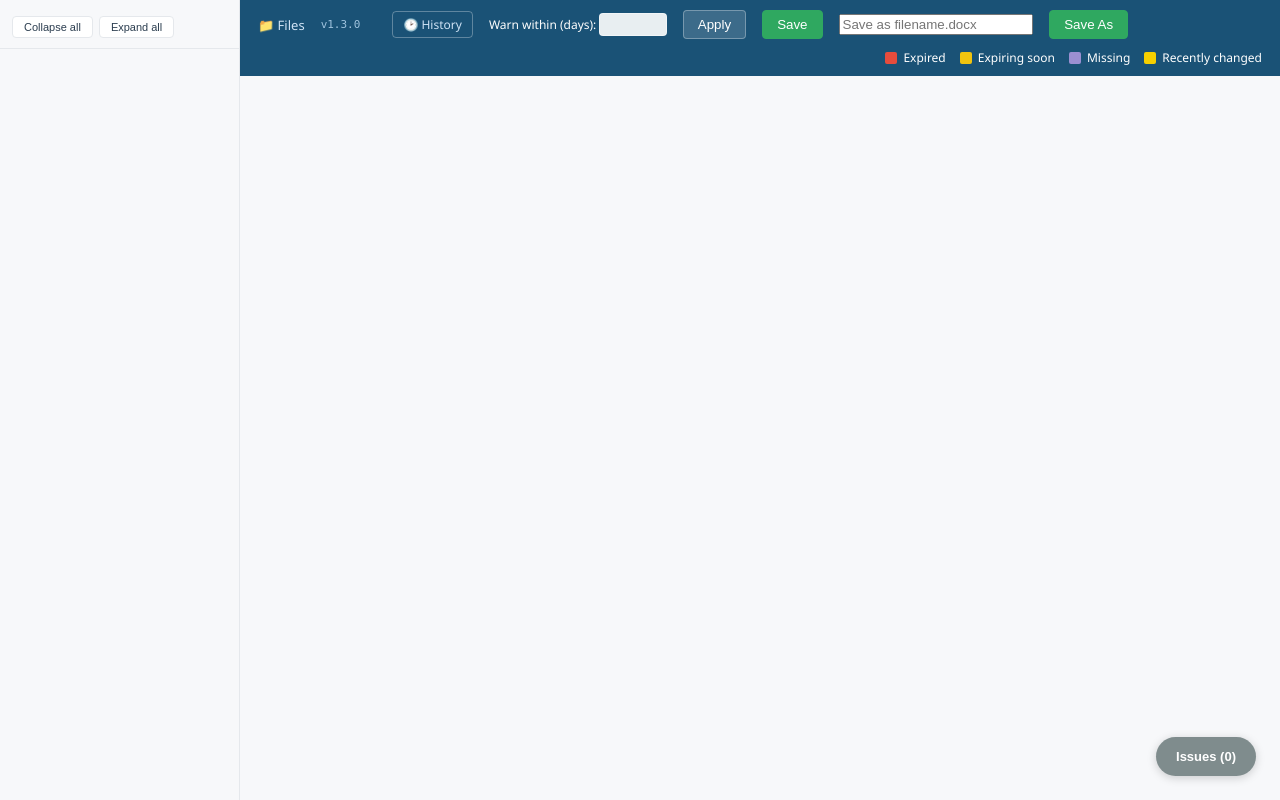
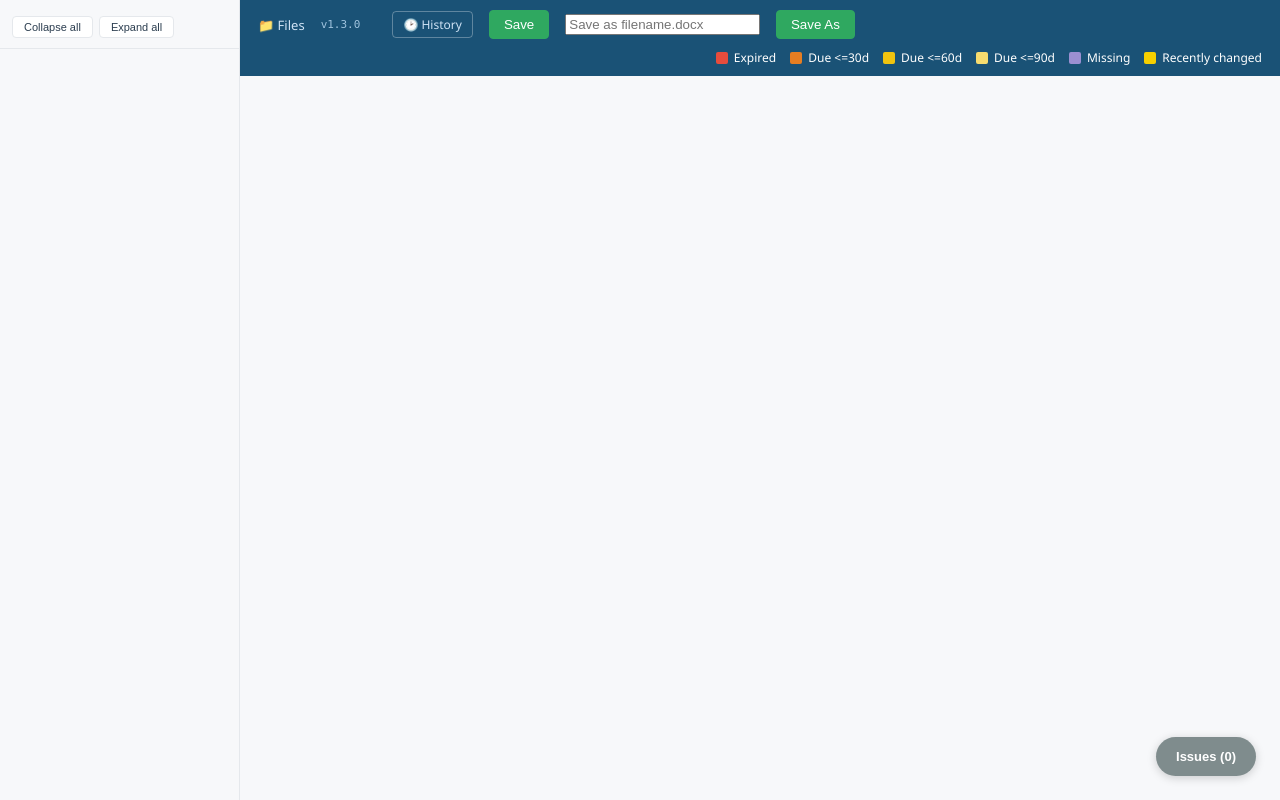
Before and after one commit to JayLight28/Project7_Q88, a Flask app: template templates/document.html in a window 1280 px wide. Run offline with Flask 3, Linux system fonts and the light colour scheme; the template is opened without the code that fills it, so the values that code supplies are empty; parts of the project's set-up code (start-up, migrations or seed data) failed here and were passed over.

Commit message:
Add calendar date pickers, 30/60/90-day tier colors, and home page severity highlighting
- document.html: date fields render as native <input type=date>; toolbar
  drops the old configurable warning-days control; legend shows the four
  fixed tiers.
- app.js: date inputs count toward the unsaved-changes warning.
- style.css: colors for DUE_30/DUE_60/DUE_90 on the document page and for
  file-card severity borders/badges and the home page summary banner.
- index.html: file cards get a data-severity border and tiered badge text
  (e.g. '2 expired', '1 due <=30d'); a summary banner surfaces urgent
  files without opening them.

```diff
--- a/static/app.js
+++ b/static/app.js
@@ -4,24 +4,6 @@ function q88InitPage() {
   var readOnly = body.getAttribute("data-readonly") === "true";
   var scrollKey = filename ? "q88-scroll:" + filename : null;
   var collapseKey = filename ? "q88-collapsed:" + filename : null;
-
-  // --- warning-days control ---
-  var viewInput = document.getElementById("warning_days_view");
-  var hiddenInput = document.getElementById("warning_days");
-  var applyBtn = document.getElementById("apply-warning-days");
-
-  if (viewInput && hiddenInput) {
-    viewInput.addEventListener("input", function () {
-      hiddenInput.value = viewInput.value;
-    });
-  }
-  if (applyBtn) {
-    applyBtn.addEventListener("click", function () {
-      var url = new URL(window.location.href);
-      url.searchParams.set("warning_days", viewInput.value);
-      window.location.href = url.toString();
-    });
-  }
 
   // --- collapsible sections ---
   function sectionRows(id) {
@@ -109,7 +91,7 @@ function q88InitPage() {
   if (form) {
     var dirty = false;
     form.addEventListener("input", function (e) {
-      if (e.target.matches('input[type="text"], input[type="checkbox"]')) {
+      if (e.target.matches('input[type="text"], input[type="date"], input[type="checkbox"]')) {
         dirty = true;
       }
     });
--- a/static/style.css
+++ b/static/style.css
@@ -10,6 +10,10 @@
   --danger-bg: #fbe4e4;
   --warn: #f1c40f;
   --warn-bg: #fdf8ec;
+  --due30: #e67e22;
+  --due30-bg: #fdf2e9;
+  --due90: #f7dc6f;
+  --due90-bg: #fdfaee;
   --expired: #e74c3c;
   --expired-bg: #fdf1f1;
   --missing: #9b8fd1;
@@ -229,8 +235,14 @@ tr[data-section].section-hidden { display: none; }
 .row-field.state-EXPIRED { background: var(--expired-bg); }
 .state-EXPIRED .swatch, .swatch.state-EXPIRED { background: var(--expired); }
 
-.row-field.state-WARNING { background: var(--warn-bg); }
-.state-WARNING .swatch, .swatch.state-WARNING { background: var(--warn); }
+.row-field.state-DUE_30 { background: var(--due30-bg); }
+.state-DUE_30 .swatch, .swatch.state-DUE_30 { background: var(--due30); }
+
+.row-field.state-DUE_60 { background: var(--warn-bg); }
+.state-DUE_60 .swatch, .swatch.state-DUE_60 { background: var(--warn); }
+
+.row-field.state-DUE_90 { background: var(--due90-bg); }
+.state-DUE_90 .swatch, .swatch.state-DUE_90 { background: var(--due90); }
 
 .row-field.state-MISSING { background: var(--missing-bg); }
 .state-MISSING .swatch, .swatch.state-MISSING { background: var(--missing); }
--- a/templates/document.html
+++ b/templates/document.html
@@ -43,11 +43,6 @@
           <span class="app-bar-version">v{{ app_version }}</span>
           <span class="filename">{{ filename }}</span>
           <a href="{{ url_for('history', filename=filename) }}" class="history-link">&#128337; History</a>
-          <label>Warn within (days):
-            <input type="number" name="warning_days_view" id="warning_days_view" value="{{ warning_days }}" min="0" style="width:4em" {{ 'disabled' if read_only }}>
-          </label>
-          <button type="button" id="apply-warning-days" {{ 'disabled' if read_only }}>Apply</button>
-          <input type="hidden" name="warning_days" id="warning_days" value="{{ warning_days }}">
           {% if not read_only %}<button type="submit">Save</button>{% endif %}
           {% if not read_only %}
             <input type="text" name="new_filename" id="save-as-name" placeholder="Save as filename.docx" style="width:14em">
@@ -58,7 +53,9 @@
           >{% if saved_as %}Saved as {{ saved_as }}{% elif save_as_error == 'exists' %}A file with that name already exists{% elif save_as_error == 'empty' %}Enter a file name for Save As{% endif %}</span>
           <span class="legend">
             <span class="swatch state-EXPIRED"></span>Expired
-            <span class="swatch state-WARNING"></span>Expiring soon
+            <span class="swatch state-DUE_30"></span>Due &lt;=30d
+            <span class="swatch state-DUE_60"></span>Due &lt;=60d
+            <span class="swatch state-DUE_90"></span>Due &lt;=90d
             <span class="swatch state-MISSING"></span>Missing
             <span class="swatch recent-swatch"></span>Recently changed
           </span>
@@ -90,7 +87,11 @@
                   {% if row.column_header %}<span class="col-header">({{ row.column_header }})</span>{% endif %}
                 </td>
                 <td class="value">
-                  <input type="text" name="f_{{ row.id }}" value="{{ row.text }}" {{ 'disabled' if read_only }}>
+                  {% if row.is_date %}
+                    <input type="date" name="f_{{ row.id }}" value="{{ row.date_iso }}" {{ 'disabled' if read_only }}>
+                  {% else %}
+                    <input type="text" name="f_{{ row.id }}" value="{{ row.text }}" {{ 'disabled' if read_only }}>
+                  {% endif %}
                 </td>
                 <td class="na-cell">
                   {% if row.show_na_checkbox %}
@@ -127,7 +128,11 @@
                           {% endif %}
                           {% for c in tr.cells %}
                             <td class="state-{{ c.display_state }} {{ 'recently-changed' if c.recently_changed }}" id="field-{{ c.id }}">
-                              <input type="text" name="f_{{ c.id }}" value="{{ c.text }}" {{ 'disabled' if read_only }}>
+                              {% if c.is_date %}
+                                <input type="date" name="f_{{ c.id }}" value="{{ c.date_iso }}" {{ 'disabled' if read_only }}>
+                              {% else %}
+                                <input type="text" name="f_{{ c.id }}" value="{{ c.text }}" {{ 'disabled' if read_only }}>
+                              {% endif %}
                               {% if c.show_na_checkbox %}
                                 <label class="na-label small">
                                   <input type="checkbox" name="na_{{ c.id }}" {% if c.na_checked %}checked{% endif %} {{ 'disabled' if read_only }}>
```
Also changed, not shown: other parts of static/style.css (+23 -2 lines), templates/index.html (+19 -1 lines).
